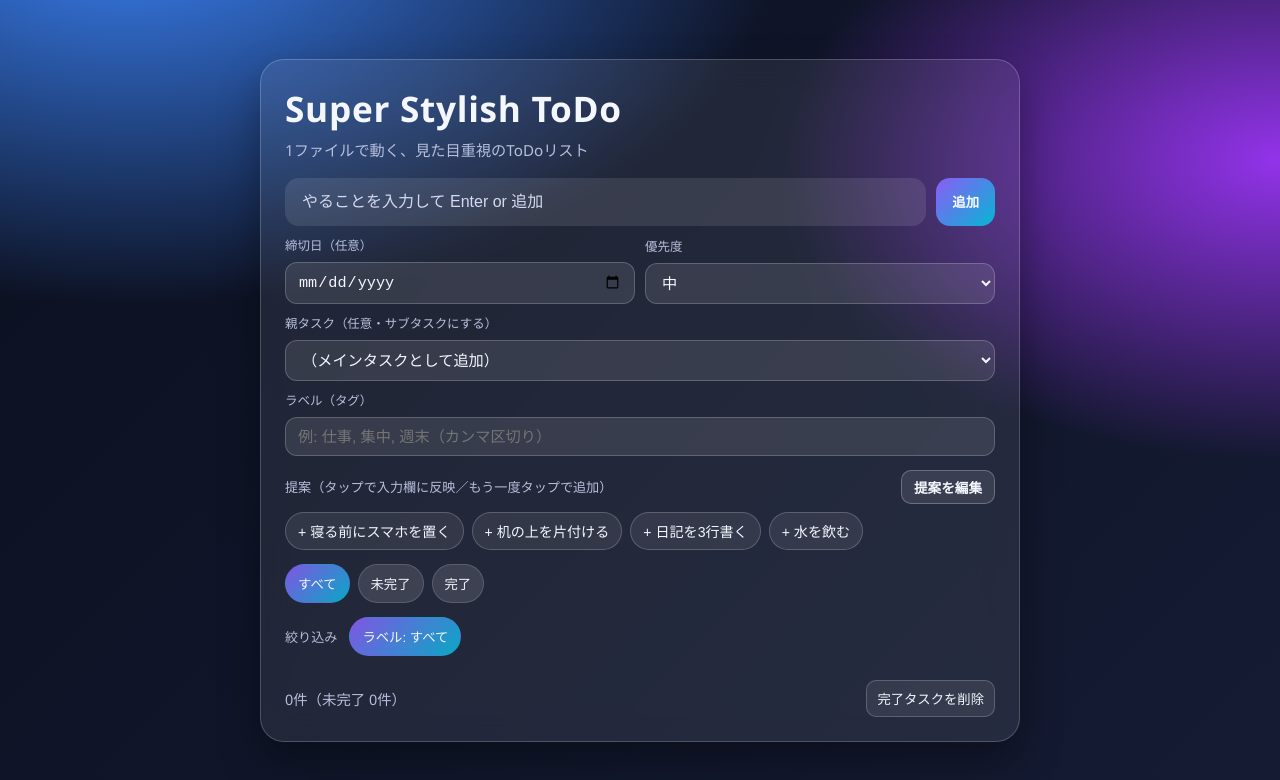
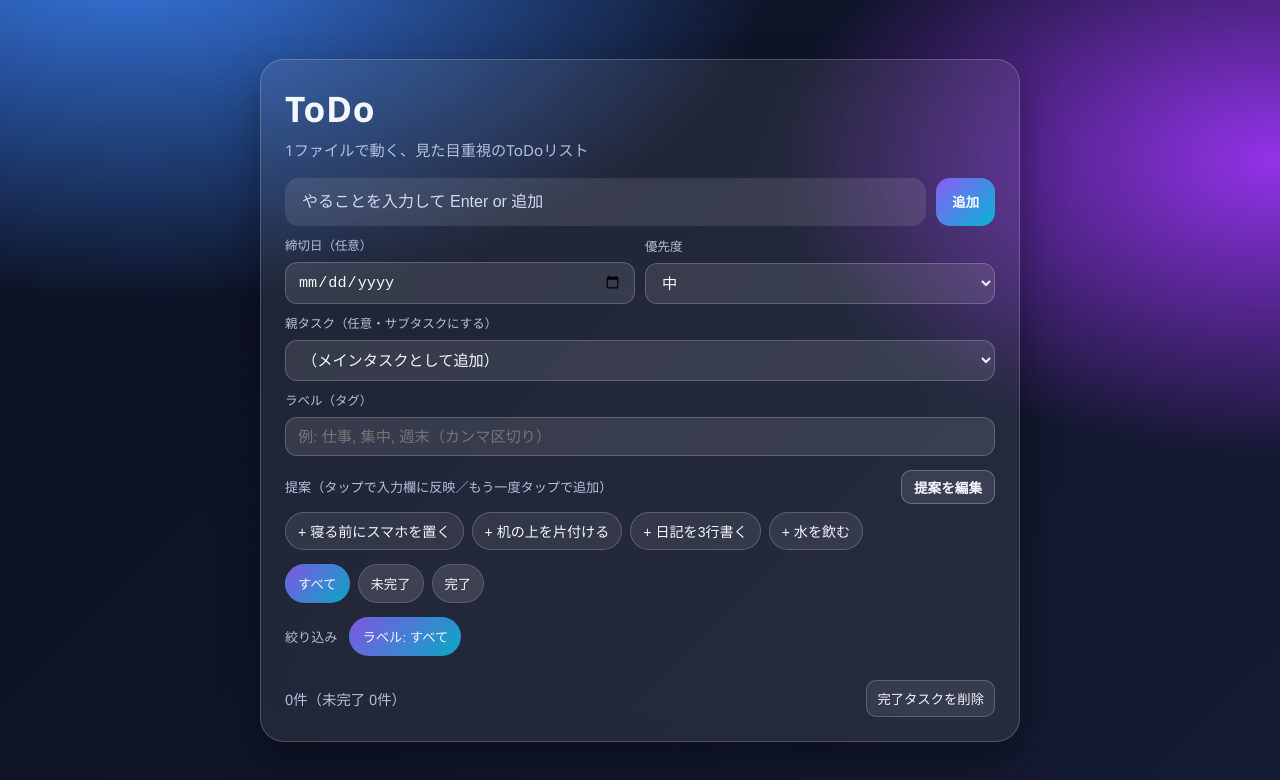
Before and after one commit to tozaki-hue/my-app, a plain HTML site: page index.html in a window 1280 px wide. Drawn offline with Linux system fonts and the light colour scheme.

Commit message:
Title Chanege

```diff
--- a/index.html
+++ b/index.html
@@ -688,7 +688,7 @@
 </head>
 <body>
   <main class="app">
-    <h1 class="title">Super Stylish ToDo</h1>
+    <h1 class="title">ToDo</h1>
     <p class="subtitle">1ファイルで動く、見た目重視のToDoリスト</p>
 
     <div class="input-row">
```
